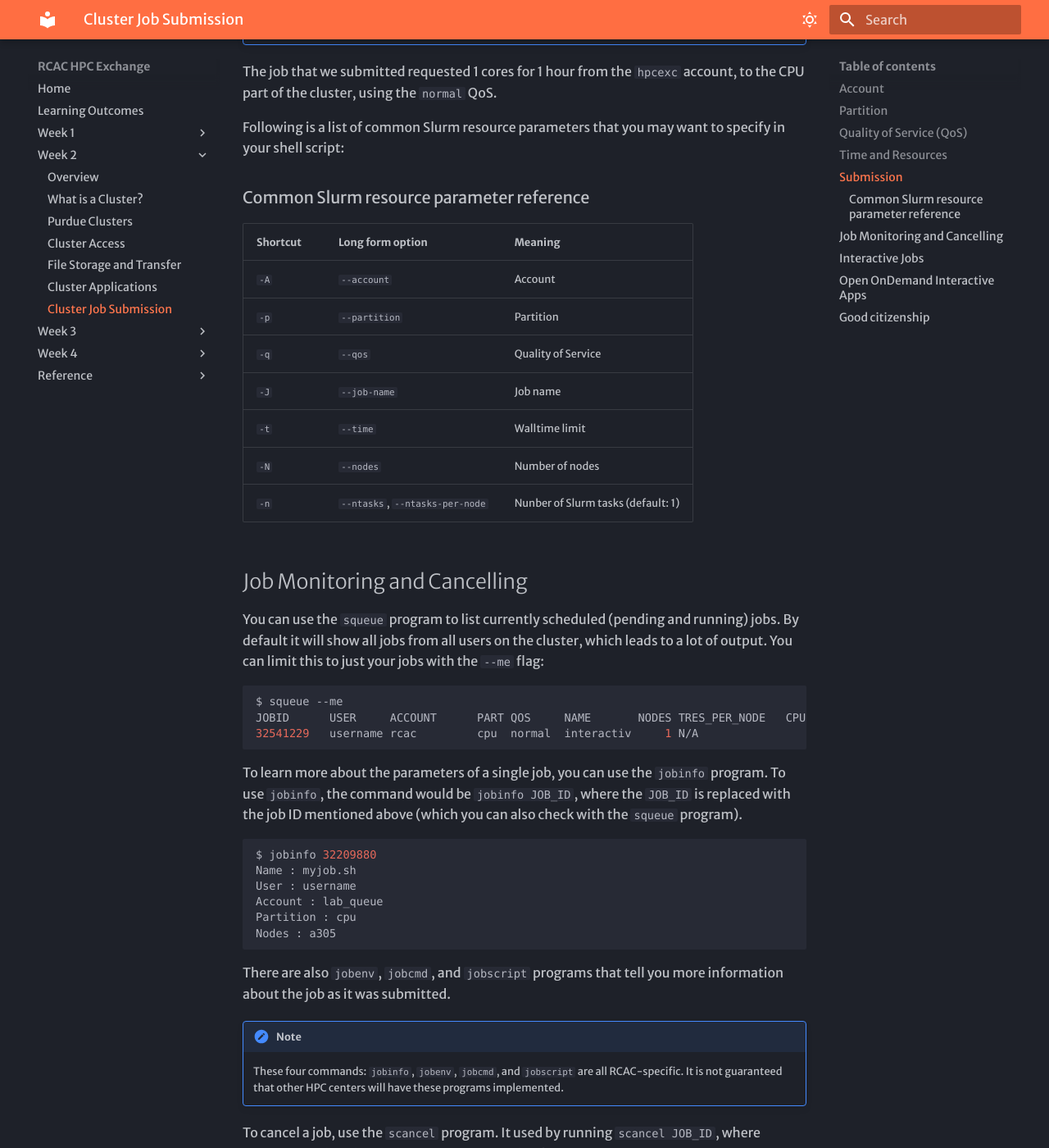
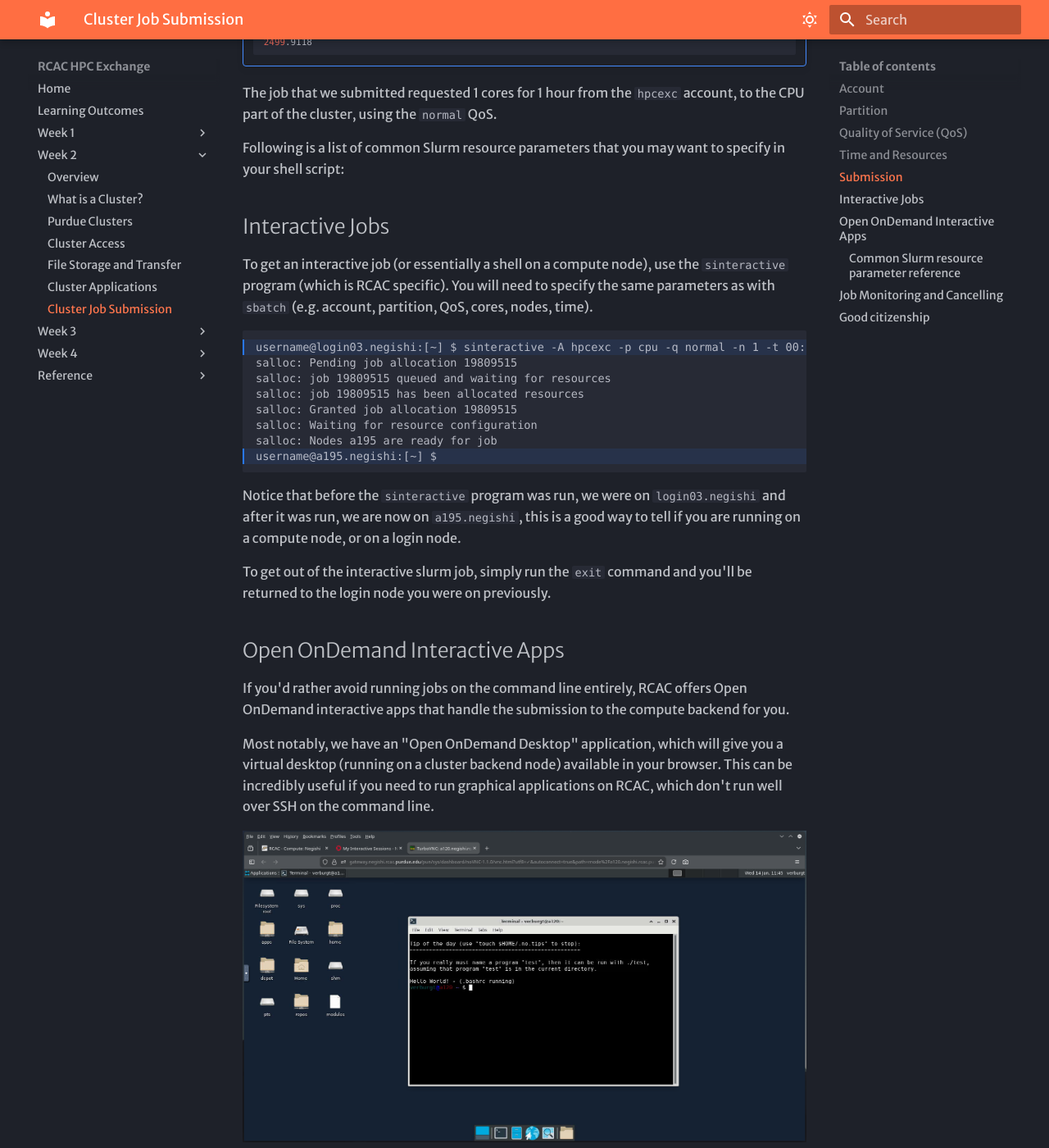
Before and after one commit to Jake-Verburgt/rcac-hpc-exchange, an MkDocs documentation site: the page built from docs/week2/slurm-basics.md, in a window 1280 px wide and 1400 px high, scrolled down 4658 px. Shown: the whole window at 82% size. Built offline with MkDocs 1.6.1 and Material for MkDocs 9.7.7, drawn with Linux system fonts in a browser that asks for light colours; some web fonts are replaced; some of the changed text lies outside the part shown.

Commit message:
minor changes

````diff
--- a/docs/week1/editing.md
+++ b/docs/week1/editing.md
@@ -172,7 +172,7 @@ cp: example-data/ is a directory (not copied).
 ```
 Oops, what happened here?
 
-We can't copy directories without recursively copying its contents, whcich `cp` does not do by default. You can copy directories with the `-r` (recursive) option:
+We can't copy directories without recursively copying its contents, which `cp` does not do by default. You can copy directories with the `-r` (recursive) option:
 ```bash
 $ cp -r example-data/ data.bak
 ```
--- a/docs/week2/slurm-basics.md
+++ b/docs/week2/slurm-basics.md
@@ -162,8 +162,7 @@ We may also need to specify what resources we want to request, and for how long
     This is an incomplete list, and the required options may vary by cluster and partition. For example, some clusters will require you to request memory with `--mem`, or to list how many GPUs you want access to with `--gres=gpu:`. See the user guide for the cluster you are using for more details!
 
 ## Submission
-Once you are ready, submit it to the
-scheduler with the `sbatch` program:
+Once you are ready, submit it to the scheduler with the `sbatch` program:
 
 ```bash
 $ ls
@@ -172,9 +171,7 @@ example.py  myjob.sh  ...
 $ sbatch myjob.sh
 Submitted batch job 32209880
 ```
-You have now submitted your first supercomputing
-resource allocation request! This job ID number
-is helpful to note down as it can be used elsewhere.
+`sbatch` will read the parameters that we put in the script, and schedule your job script to be ran.  You have now submitted your first supercomputing resource allocation request! This job ID number is helpful to note down as it can be used elsewhere.
 
 !!! note
     The output of your job will, by default, be saved in files with this ID (e.g. `slurm-32209880.out`).
@@ -196,6 +193,47 @@ Following is a list of common Slurm resource
 parameters that you may want to specify in your
 shell script:
 
+## Interactive Jobs
+To get an interactive job (or essentially a shell
+on a compute node), use the `sinteractive` program
+(which is RCAC specific). You will need to specify
+the same parameters as with `sbatch` (e.g. account,
+partition, QoS, cores, nodes, time).
+
+
+``` hl_lines="1 8"
+username@login03.negishi:[~] $ sinteractive -A hpcexc -p cpu -q normal -n 1 -t 00:10:00
+salloc: Pending job allocation 19809515
+salloc: job 19809515 queued and waiting for resources
+salloc: job 19809515 has been allocated resources
+salloc: Granted job allocation 19809515
+salloc: Waiting for resource configuration
+salloc: Nodes a195 are ready for job
+username@a195.negishi:[~] $
+```
+
+
+Notice that before the `sinteractive` program was run,
+we were on `login03.negishi` and after it was run, we
+are now on `a195.negishi`, this is a good way to tell
+if you are running on a compute node, or on a login
+node.
+
+To get out of the interactive slurm job, simply
+run the `exit` command and you'll be returned to
+the login node you were on previously.
+
+
+## Open OnDemand Interactive Apps
+If you'd rather avoid running jobs on the command line entirely, RCAC offers Open OnDemand interactive apps that handle the submission to the compute backend for you.
+
+
+Most notably, we have an "Open OnDemand Desktop" application, which will give you a virtual desktop (running on a cluster backend node) available in your browser. This can be incredibly useful if you need to run graphical applications on RCAC, which don't run well over SSH on the command line.
+
+
+![Open OnDemand Desktop](../assets/images/ood_desktop.png)
+
+
 ### Common Slurm resource parameter reference
 
   Shortcut | Long form option | Meaning |
@@ -206,7 +244,7 @@ shell script:
 | `-J` | `--job-name` | Job name  |
 | `-t` | `--time` | Walltime limit |
 | `-N` | `--nodes` | Number of nodes |
-| `-n` | `--ntasks`, `--ntasks-per-node` | Nunber of Slurm tasks (default: 1) |
+| `-n` | `--ntasks`, `--ntasks-per-node` | Number of Slurm tasks (default: 1) |
 
 
 <!-- | `-c` | `--cpus-per-task` | Cores per task (default: 1) |
@@ -280,47 +318,6 @@ to cancel all our own jobs?
 !!! warning
     Cancelling an application this way isn't very "nice", in that it immediately stops everything and can cause problems if in the middle of file operations.
 
-## Interactive Jobs
-To get an interactive job (or essentially a shell
-on a compute node), use the `sinteractive` program
-(which is RCAC specific). You will need to specify
-the same parameters as with `sbatch` (e.g. account,
-partition, QoS, cores, nodes, time).
-
-
-``` hl_lines="1 8"
-username@login03.negishi:[~] $ sinteractive -A lab_queue -p cpu -q standby -c 4 -t 00:10:00
-salloc: Pending job allocation 19809515
-salloc: job 19809515 queued and waiting for resources
-salloc: job 19809515 has been allocated resources
-salloc: Granted job allocation 19809515
-salloc: Waiting for resource configuration
-salloc: Nodes a195 are ready for job
-username@a195.negishi:[~] $
-```
-
-
-Notice that before the `sinteractive` program was run,
-we were on `login03.negishi` and after it was run, we
-are now on `a195.negishi`, this is a good way to tell
-if you are running on a compute node, or on a login
-node.
-
-To get out of the interactive slurm job, simply
-run the `exit` command and you'll be returned to
-the login node you were on previously.
-
-
-## Open OnDemand Interactive Apps
-If you'd rather avoid running jobs on the command line entirely, RCAC offers Open OnDemand interactive apps that handle the submission to the compute backend for you.
-
-
-Most notably, we have an "Open OnDemand Desktop" application, which will give you a virtual desktop (running on a cluster backend node) available in your browser. This can be incredibly useful if you need to run graphical applications on RCAC, which don't run well over SSH on the command line.
-
-
-![Open OnDemand Desktop](../assets/images/ood_desktop.png)
-
-
 ## Good citizenship
 
 Last, but not least, there are four main points to touch
````
Also changed, not shown: other parts of docs/week2/slurm-basics.md (+3 -3 lines), docs/week1/reference.md (+1 -1 lines), docs/week2/applications.md (+1 -1 lines).
